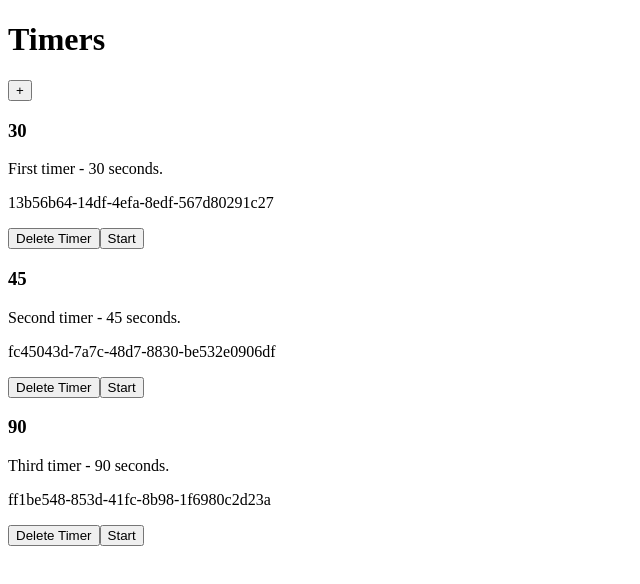
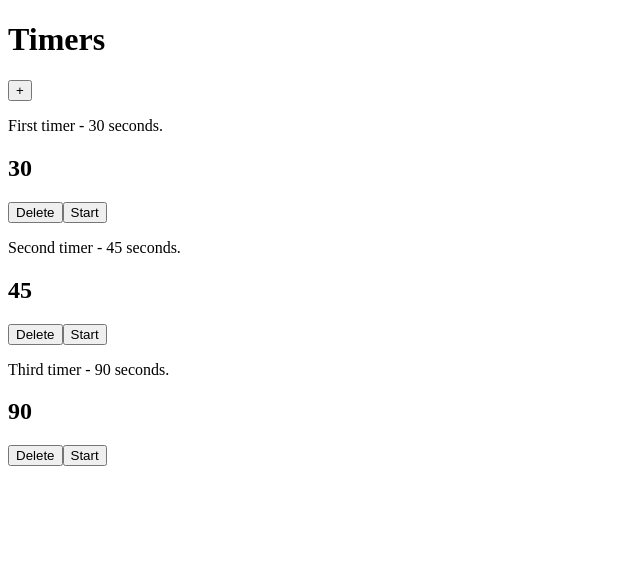
Before and after one commit to riccardopdev/countdown-timers-app, a React (Vite) app: page / in a window 1280 px wide. Shown: the top 584 px of the page, without its empty margins (0-640 px from the left). Built offline with nearby package versions, Linux system fonts and the light colour scheme.

Commit message:
Updated HTML structure and text for various Timer components

```diff
--- a/src/components/Timer.tsx
+++ b/src/components/Timer.tsx
@@ -5,6 +5,7 @@ import TimerDisplay from './TimerDisplay';
 import { DataContextType } from '../types/DataContextType';
 import { DataContext } from '../context/DataContext';
 import { ACTIONS } from '../reducers/Actions';
+import TimerLabel from './TimerLabel';
 
 const Timer = ({ timer }: TimerProps) => {
   const { dispatch } = useContext<DataContextType>(DataContext);
@@ -24,13 +25,13 @@ const Timer = ({ timer }: TimerProps) => {
   }, [timer, dispatch]);
 
   return (
-    <div>
-      <TimerDisplay seconds={timer.latestValue} />
-      <p>
-        {timer.label} - {timer.initialValue} seconds.
-      </p>
-      <TimerControls timerId={timer.id} />
-    </div>
+    <section>
+      <TimerLabel timer={timer} />
+      <div>
+        <TimerDisplay seconds={timer.latestValue} />
+        <TimerControls timerId={timer.id} />
+      </div>
+    </section>
   );
 };
 
--- a/src/components/TimerControls.tsx
+++ b/src/components/TimerControls.tsx
@@ -55,8 +55,7 @@ const TimerControls = ({ timerId }: TimerControlsProps) => {
 
   return (
     <div>
-      <p>{timerId}</p>
-      <button onClick={deleteTimer}>Delete Timer</button>
+      <button onClick={deleteTimer}>Delete</button>
       <button onClick={controlCallback}>{controlText}</button>
     </div>
   );
--- a/src/components/TimerDisplay.tsx
+++ b/src/components/TimerDisplay.tsx
@@ -1,5 +1,5 @@
 const TimerDisplay = ({ seconds }: TimerDisplayProps) => {
-  return <h3>{seconds}</h3>;
+  return <h2>{seconds}</h2>;
 };
 
 type TimerDisplayProps = {
--- a/src/components/TimerList.tsx
+++ b/src/components/TimerList.tsx
@@ -12,7 +12,7 @@ const TimerList = () => {
     });
   };
 
-  return <div>{renderTimerList()}</div>;
+  return <>{renderTimerList()}</>;
 };
 
 export default TimerList;
```
